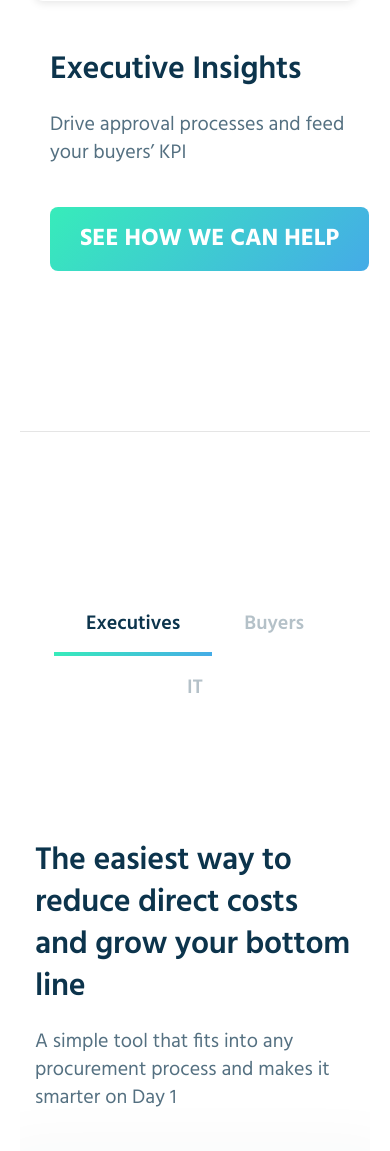
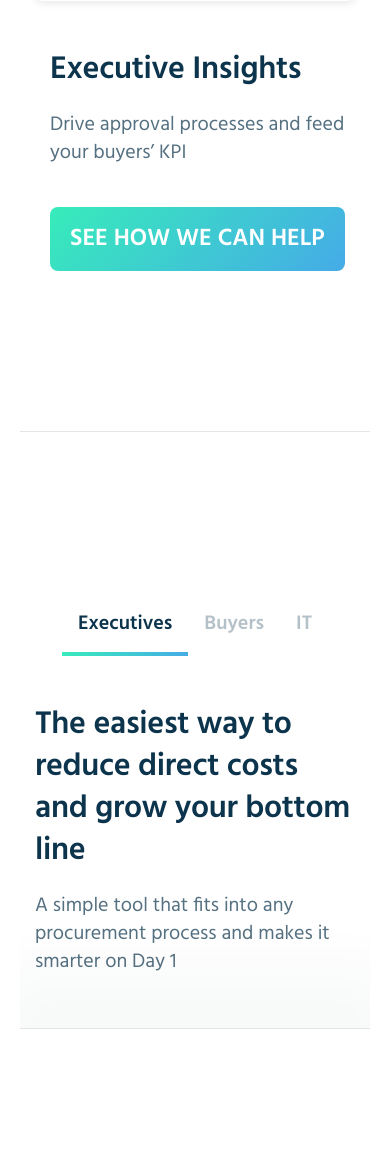
Before and after one commit to wealthperk/siftlify-html, a PHP site: page / in a window 390 px wide; the page is wider, and only the part inside the window is pictured. Shown: the part 5349-6500 px from the top of that part. Run offline with PHP 8.4, Linux system fonts and the light colour scheme.

Commit message:
Mobile fixes

```diff
--- a/css/custom.css
+++ b/css/custom.css
@@ -34,6 +34,10 @@ strong, b {
     color: #ffffff;
     font-size: 24px;
     font-weight: 700; }
+    @media all and (max-width: 575px) {
+      .btn.btn-lg {
+        font-weight: 600;
+        padding: 0 1rem; } }
   .btn.btn-sm {
     height: 40px;
     padding: 0 1rem;
@@ -393,6 +397,9 @@ p {
         color: #0C344C !important;
         opacity: 0.3 !important;
         transition: opacity 0.3s; }
+        @media all and (max-width: 575px) {
+          .tabs.tabs-bottom.tabs-simple .nav-tabs > li .nav-link {
+            padding: 16px 16px; } }
         .tabs.tabs-bottom.tabs-simple .nav-tabs > li .nav-link:hover {
           opacity: 1 !important; }
         .tabs.tabs-bottom.tabs-simple .nav-tabs > li .nav-link:after {
@@ -411,6 +418,9 @@ p {
 
 .tab-content__text {
   padding: 72px 15px; }
+  @media all and (max-width: 767px) {
+    .tab-content__text {
+      padding: 0 15px 32px; } }
 .tab-content > .tab-pane {
   display: block;
   height: 0;
--- a/css/custom.scss
+++ b/css/custom.scss
@@ -35,6 +35,10 @@ strong, b {
     color: #ffffff;
     font-size: 24px;
     font-weight: 700;
+    @media all and (max-width: 575px) {
+      font-weight: 600;
+      padding: 0 1rem;
+    }
   }
   &.btn-sm {
     height: 40px;
@@ -475,6 +479,9 @@ p {
          color: #0C344C !important;
          opacity: 0.3 !important;
          transition: opacity 0.3s;
+         @media all and (max-width: 575px) {
+           padding: 16px 16px;
+         }
          &:hover {
            opacity: 1 !important;
          }
@@ -504,6 +511,9 @@ p {
 .tab-content {
   &__text {
     padding: 72px 15px;
+    @media all and (max-width: 767px) {
+      padding: 0 15px 32px;
+    }
   }
   > .tab-pane {
     display: block;
--- a/index.html
+++ b/index.html
@@ -52,7 +52,7 @@
 					<div class="section-1200 header__logo d-flex align-items-center">
 						<a href="/"><img src="images/logo.svg" alt="Siftlify"></a>
 					</div>
-					<div class="section-1200 d-flex">
+					<div class="section-1200 d-flex" style="position: relative;">
 						<div class="header__content">
 							<div class="header__title">SOFTWARE THAT GIVEG YOUR BUYERS COST-SAVING SUPERPOWERS</div>
 							<div class="header__text">
```
Also changed, not shown: 1 other file.
